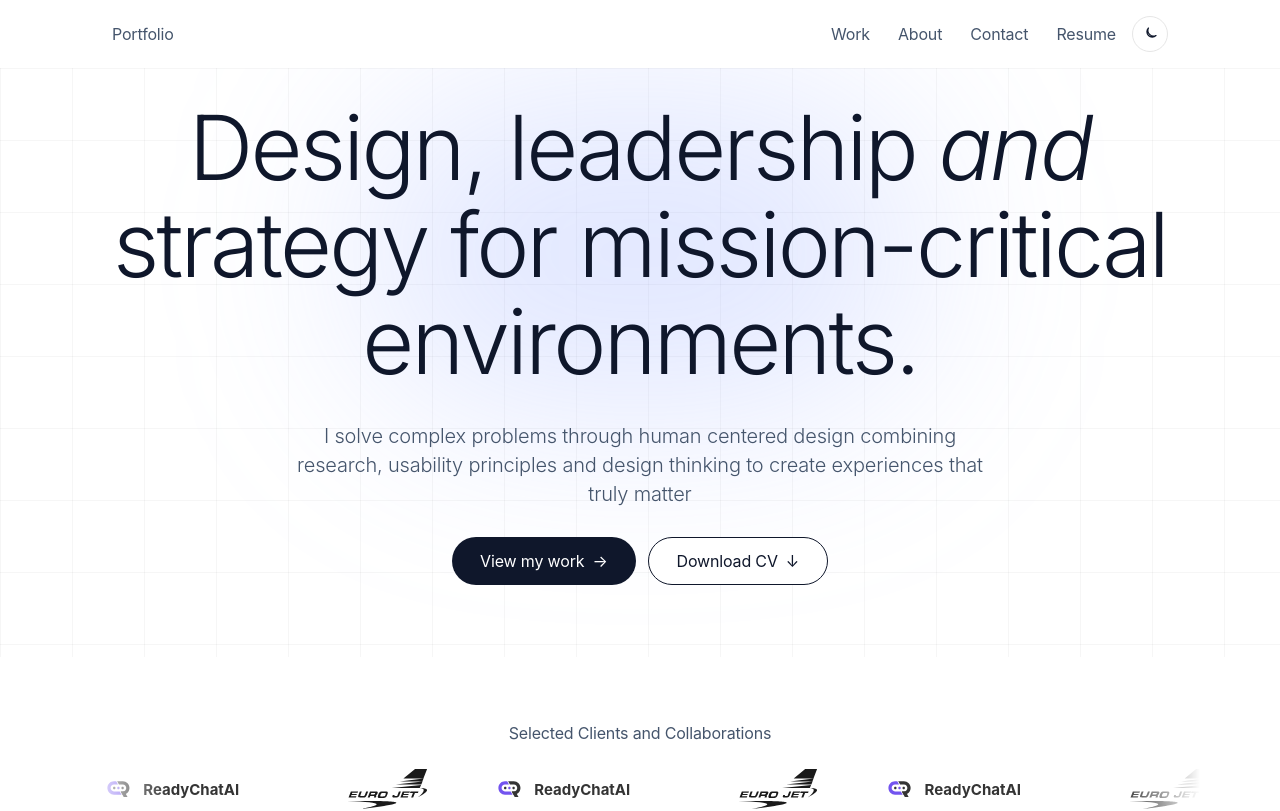
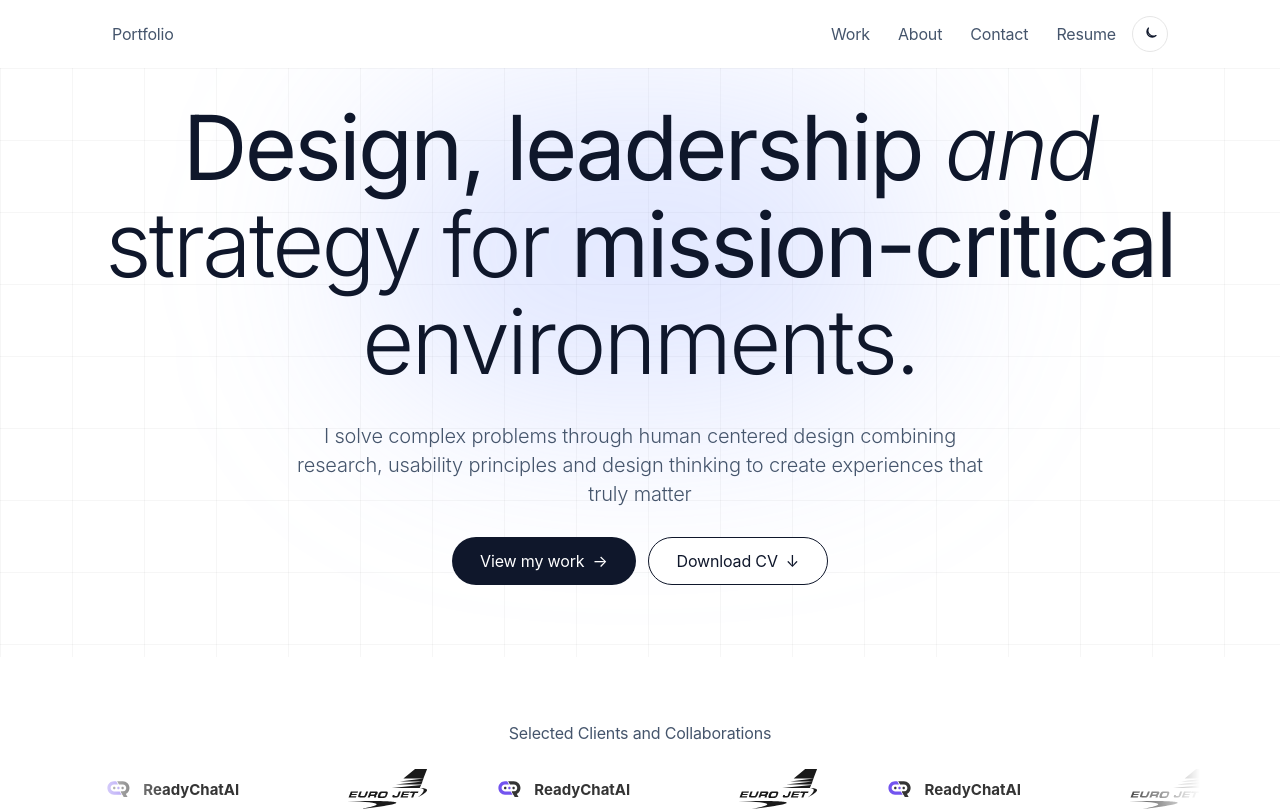
Before and after one commit to Hassan-byte-svg/portfolio-website, a React (Vite) app: page / in a window 1280 px wide. Shown: the top 811 px of the page. Built offline with nearby package versions, Linux system fonts and the light colour scheme.

Commit message:
Match the hero heading to Figma Light and Regular weights.

```diff
--- a/index.html
+++ b/index.html
@@ -8,7 +8,7 @@
     <link rel="preconnect" href="https://fonts.googleapis.com" />
     <link rel="preconnect" href="https://fonts.gstatic.com" crossorigin />
     <link
-      href="https://fonts.googleapis.com/css2?family=Inter:ital,wght@0,300;1,300&display=swap"
+      href="https://fonts.googleapis.com/css2?family=Inter:ital,wght@0,300;0,400;1,300&display=swap"
       rel="stylesheet"
     />
     <script>
--- a/src/index.css
+++ b/src/index.css
@@ -68,6 +68,14 @@ body {
     local("SFProText-LightItalic"), local("SF Pro Text Light Italic");
 }
 
+@font-face {
+  font-family: "SF Pro Light";
+  font-style: normal;
+  font-weight: 400;
+  src: local("SFProDisplay-Regular"), local("SF Pro Display Regular"),
+    local("SF Pro Display"), local("SFProText-Regular");
+}
+
 .heading-main {
   color: var(--color-ink);
   font-family: "SF Pro Light", Inter, -apple-system, BlinkMacSystemFont,
@@ -87,6 +95,12 @@ body {
   font-style: italic;
   font-weight: 300;
   font-variation-settings: "wght" 300;
+}
+
+.heading-main .heading-strong {
+  font-style: normal;
+  font-weight: 400;
+  font-variation-settings: "wght" 400;
 }
 
 .heading-section {
--- a/src/pages/HomePage.tsx
+++ b/src/pages/HomePage.tsx
@@ -20,9 +20,10 @@ export function HomePage() {
         <div className="pointer-events-none absolute inset-0 bg-[linear-gradient(to_right,rgba(0,0,0,0.035)_1px,transparent_1px),linear-gradient(to_bottom,rgba(0,0,0,0.035)_1px,transparent_1px)] bg-[size:72px_72px]" />
         <div className="pointer-events-none absolute left-1/2 top-6 h-[320px] w-[560px] -translate-x-1/2 rounded-full bg-[#8aa0ff]/25 blur-[100px]" />
         <div className="relative mx-auto max-w-[1100px] text-center">
-          <h1 className="heading-main font-light">
-            Design, leadership <em className="italic font-light">and</em> strategy
-            for mission-critical environments.
+          <h1 className="heading-main">
+            <span className="heading-strong">Design, leadership</span>{' '}
+            <em>and</em> strategy for{' '}
+            <span className="heading-strong">mission-critical</span> environments.
           </h1>
           <p className="heading-sub mx-auto mt-8 max-w-[720px]">{site.intro}</p>
           <div className="mt-7 flex flex-col items-center justify-center gap-3 sm:flex-row">
```
